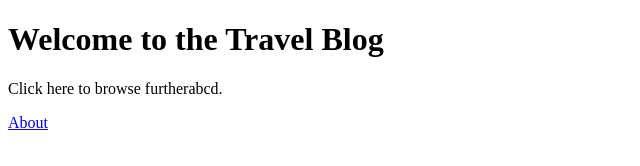
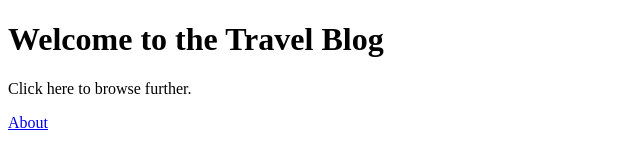
Before and after one commit to chethanagautam/TracelBlogRepositoryGH, a plain HTML site: page index.html in a window 1280 px wide. Shown: the full height of the page, 0-640 px from the left. Drawn offline with Linux system fonts and the light colour scheme.

Commit message:
Update index.html

```diff
--- a/index.html
+++ b/index.html
@@ -7,7 +7,7 @@
 </head>
 <body>
     <h1>Welcome to the Travel Blog</h1>
-    <p>Click here to browse furtherabcd.</p>
+    <p>Click here to browse further.</p>
     <a href="TravelBlog_Iceland.html">About</a>
 </body>
 </html>
```
